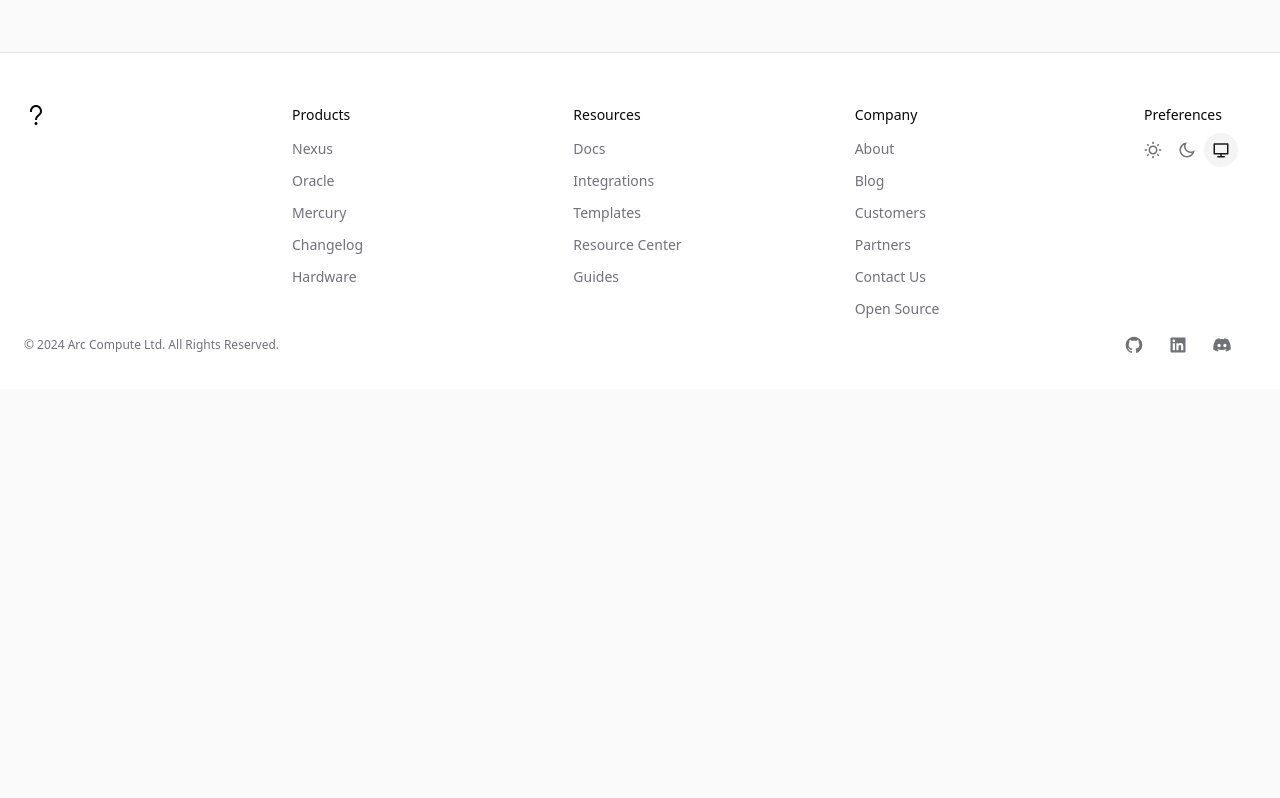
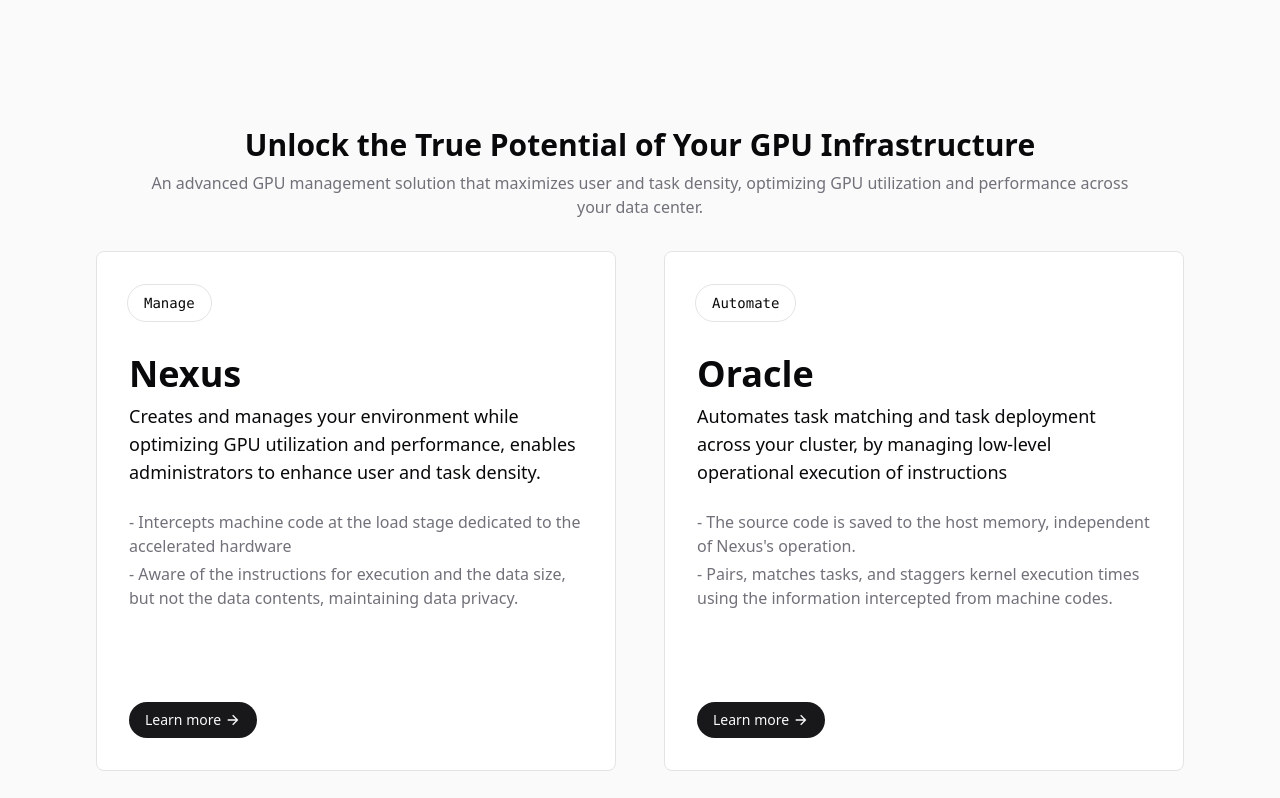
Before and after one commit to kyrylolvov/arc-website, a Next.js app: page / in a window 1280 px wide. Shown: the part 1222-2020 px from the top of the page. Before the commit the page ends 1611 px from the top, so only its background shows below. Built offline with nearby package versions, Linux system fonts and the light colour scheme.

Commit message:
CHANGED: - Added new section to home page
Signed-off-by: kyrylolvov <kyrylo@arccompute.io>

```diff
--- a/src/app/page.tsx
+++ b/src/app/page.tsx
@@ -7,7 +7,7 @@
 
 export default function Home() {
   return (
-    <main className="mx-auto flex max-w-5xl flex-col items-center px-8 py-24">
+    <main className="mx-auto flex max-w-6xl flex-col items-center px-8 py-24">
       <div className="flex items-center gap-4">
         <p className="font-light text-muted-foreground">
           <span className="font-medium text-primary">NVIDIA H200</span> GPU servers are now available for{" "}
@@ -37,9 +37,11 @@
       </div>
 
       <div className="mt-16 grid grid-cols-3 gap-6">
-        <div className="group grid cursor-pointer gap-2 rounded-lg border bg-white p-4 transition-colors hover:border-primary dark:bg-black">
-          <p className="text-sm text-muted-foreground">Event</p>
-          <p className="font-semibold">Join us in Hamburg, Germany, for ISC24!</p>
+        <div className="group flex cursor-pointer flex-col justify-between rounded-lg border bg-white p-4 transition-colors hover:border-primary dark:bg-black">
+          <div className="grid gap-2">
+            <p className="text-sm text-muted-foreground">Event</p>
+            <p className="font-semibold">Join us next week in Hamburg, Germany, for ISC24!</p>
+          </div>
           <div className="relative mt-2 flex h-8 w-12 items-center overflow-hidden rounded-full bg-secondary text-xs text-primary">
             <RiArrowRightLine className="absolute left-[50%] h-4 w-4 shrink-0 translate-x-[-50%] transition-transform duration-300 ease-out group-hover:translate-x-[150%]" />
             <RiArrowRightLine className="absolute left-[50%] h-4 w-4 shrink-0 translate-x-[-250%] transition-transform duration-300 ease-out group-hover:translate-x-[-50%]" />
@@ -116,6 +118,67 @@
           </div>
         </div>
       </div>
+
+      <div className="mt-32 w-full">
+        <h2 className="text-center text-3xl font-semibold">Unlock the True Potential of Your GPU Infrastructure</h2>
+        <p className="mx-auto mt-2 max-w-[90%] text-center font-light text-muted-foreground">
+          An advanced GPU management solution that maximizes user and task density, optimizing GPU utilization and
+          performance across your data center.
+        </p>
+        <div className="mt-8 grid grid-cols-2 gap-12">
+          <div className="flex aspect-square w-full flex-col justify-between rounded-lg border bg-white p-8 dark:bg-black">
+            <div className="grid gap-8">
+              <div className="-ml-0.5 w-fit rounded-full border px-4 py-2 font-mono text-sm">Manage</div>
+              <div className="grid gap-6">
+                <div className="grid gap-2">
+                  <h2 className="text-4xl font-semibold">Nexus</h2>
+                  <p className="text-lg font-medium">
+                    Creates and manages your environment while optimizing GPU utilization and performance, enables
+                    administrators to enhance user and task density.
+                  </p>
+                </div>
+                <ul className="grid gap-1 text-muted-foreground">
+                  <li>- Intercepts machine code at the load stage dedicated to the accelerated hardware</li>
+                  <li>
+                    - Aware of the instructions for execution and the data size, but not the data contents, maintaining
+                    data privacy.
+                  </li>
+                </ul>
+              </div>
+            </div>
+            <Button size="sm" className="group flex w-fit gap-1">
+              Learn more
+              <RiArrowRightLine className="mt-[1px] h-4 w-4 transition-transform duration-150 ease-out group-hover:-rotate-45" />
+            </Button>
+          </div>
+
+          <div className="flex aspect-square w-full flex-col justify-between rounded-lg border bg-white p-8 dark:bg-black">
+            <div className="grid gap-8">
+              <div className="-ml-0.5 w-fit rounded-full border px-4 py-2 font-mono text-sm">Automate</div>
+              <div className="grid gap-6">
+                <div className="grid gap-2">
+                  <h2 className="text-4xl font-semibold">Oracle</h2>
+                  <p className="text-lg font-medium">
+                    Automates task matching and task deployment across your cluster, by managing low-level operational
+                    execution of instructions
+                  </p>
+                </div>
+                <ul className="grid gap-1 text-muted-foreground">
+                  <li>- The source code is saved to the host memory, independent of Nexus{"'"}s operation.</li>
+                  <li>
+                    - Pairs, matches tasks, and staggers kernel execution times using the information intercepted from
+                    machine codes.
+                  </li>
+                </ul>
+              </div>
+            </div>
+            <Button size="sm" className="group flex w-fit gap-1">
+              Learn more
+              <RiArrowRightLine className="mt-[1px] h-4 w-4 transition-transform duration-150 ease-out group-hover:-rotate-45" />
+            </Button>
+          </div>
+        </div>
+      </div>
     </main>
   );
 }
```
